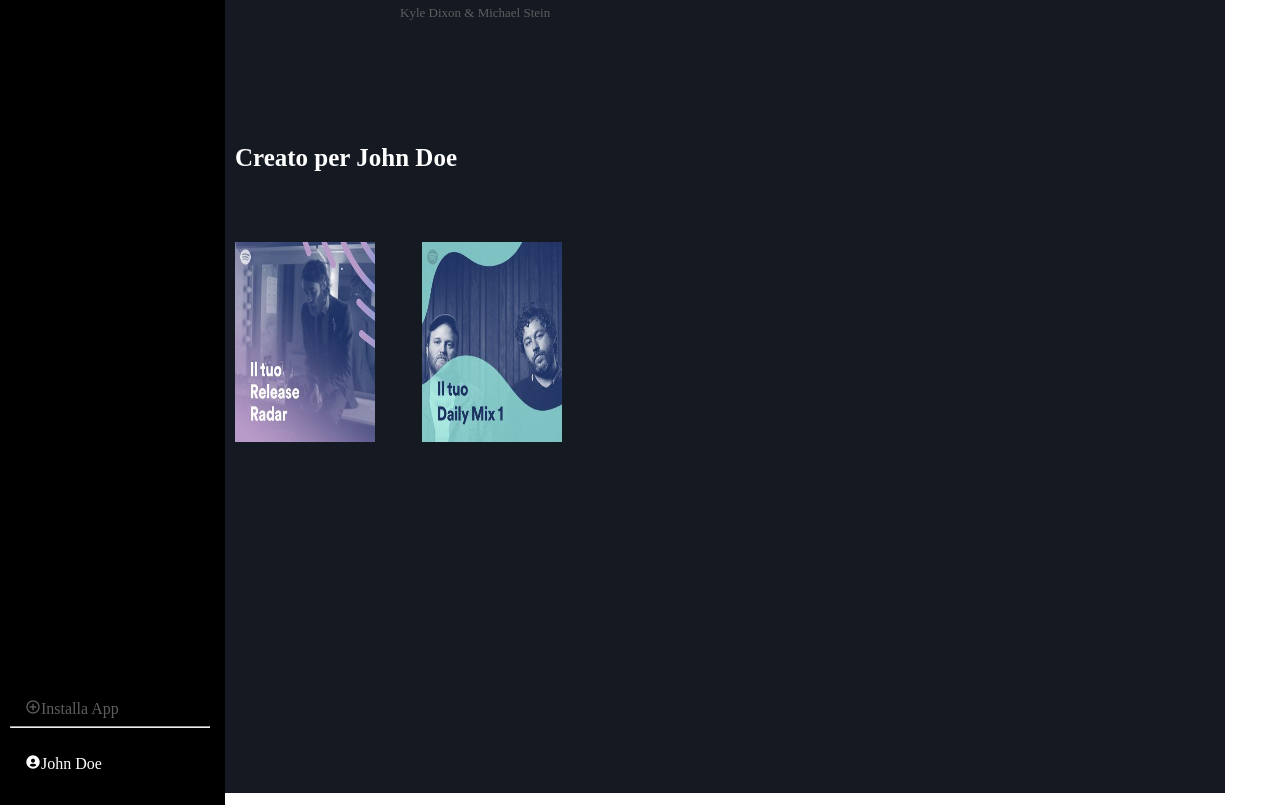
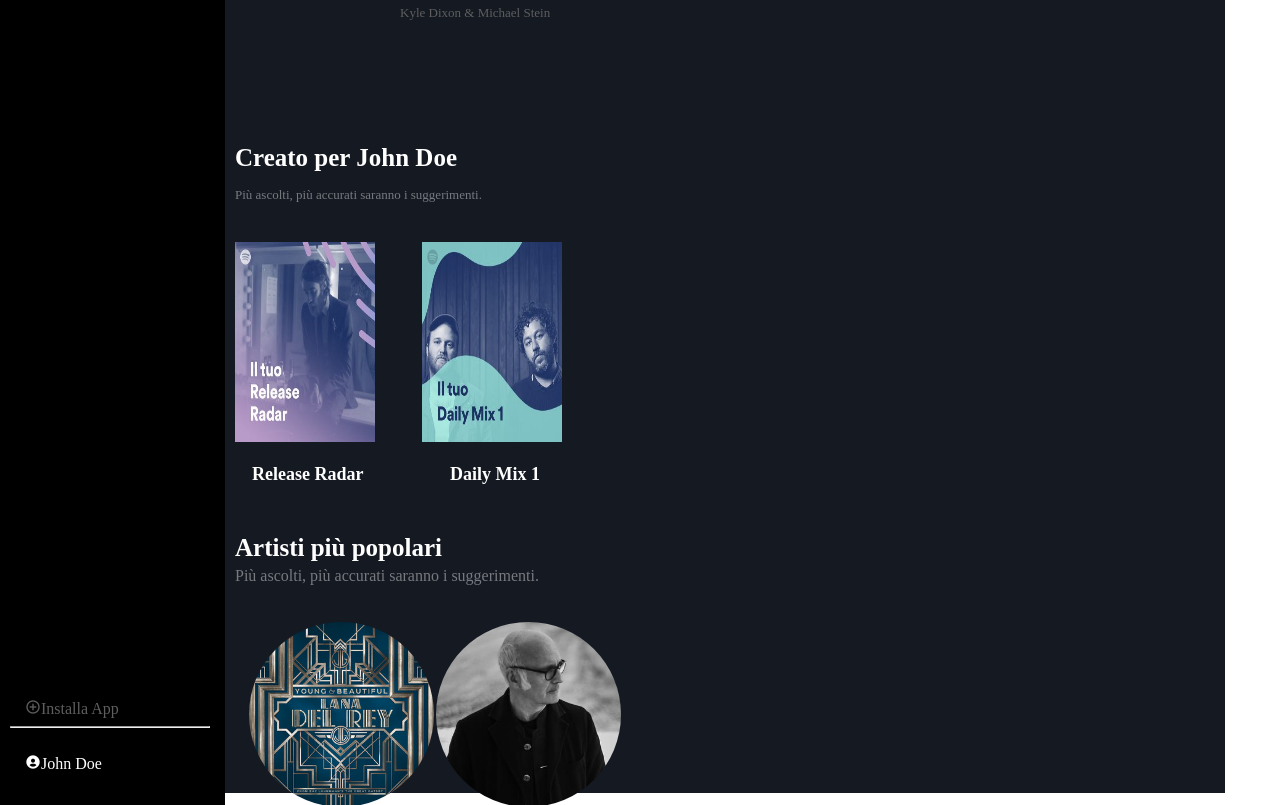
Before and after one commit to francescodev1990/html-css-spotifyweb, a plain HTML site: page index.html in a window 1280 px wide. Shown: the part 147-952 px from the top of the page. Drawn offline with nearby package versions, Linux system fonts and the light colour scheme.

Commit message:
homepage created

```diff
--- a/css/style.css
+++ b/css/style.css
@@ -3,7 +3,6 @@
     padding: 0;
     box-sizing: border-box;
 }
-
 .row{
     width: 100%;
     display: flex;
@@ -162,7 +161,7 @@ p{
 .nav-bar ul li{
     display: inline;
     padding: 3px;
-    color: #5e5e5e;
+    color: #787a7f;
     font-weight: 700;
     position: relative;
     top: 25px;
@@ -317,11 +316,48 @@ main{
     font-size: 25px;
     margin-left: 10px;
 }
-
-
-
-
-
+.description{
+    font-size: 13px;
+    color:#787a7f;
+    position: absolute;
+    top: 643px;
+    left: 10px;
+}
+.name-1, .name-2{
+    color: white;
+}
+.name-1{
+    position: absolute;
+    top: 920px;
+    left: 27px;
+    font-size: 18px;
+}
+.name-2{
+    position: absolute;
+    top: 920px;
+    left: 225px;
+    font-size: 18px;
+}
+.artist{
+    color: white;
+    position: absolute;
+    top: 990px;
+    left: 10px;
+    font-size: 25px;
+}
+.container-img-circle img{
+    width: 185px;
+    border-radius: 50%;
+    position: relative;
+    right: 290px;
+    top: 180px;
+}
+.description-2{
+    color: #787a7f;
+    position: relative;
+    top: 605px;
+    left: 10px;
+}
 
 
 /* SEZIONE FOOTER */
--- a/index.html
+++ b/index.html
@@ -147,9 +147,27 @@
             <div class="row">
                 <div>
                     <span class="Doe"><strong>Creato per John Doe</strong></span>
+                    <br>
+                    <span class="description">Più ascolti, più accurati saranno i suggerimenti.</span>
                 </div>
                 <div class="col-50"><img src="./img/radar.jpeg" alt=""></div>
+                <div class="text-image-description">
+                    <span class="name-1"><strong>Release Radar</strong></span>
+                </div>
                 <div class="col-50"><img src="./img/mixdaily.jpeg" alt=""></div>
+                <div class="text-image-description-2">
+                    <span class="name-2"><strong>Daily Mix 1</strong></span>
+                </div>
+            </div>
+        </div>
+        <div class="container-img-circle">
+            <div class="row">
+                <span class="artist"><strong>Artisti più popolari</strong></span>
+                    <br>
+                    <span class="description-2">Più ascolti, più accurati saranno i suggerimenti.</span>
+                    <div class="col-50"><img src="./img/youg.jpeg" alt=""></div>
+                <div class="col-50"><img src="./img/einaudi.jpeg" alt=""></div>
+                </div>
             </div>
         </div>
 
```
Also changed, not shown: 1 other file.
